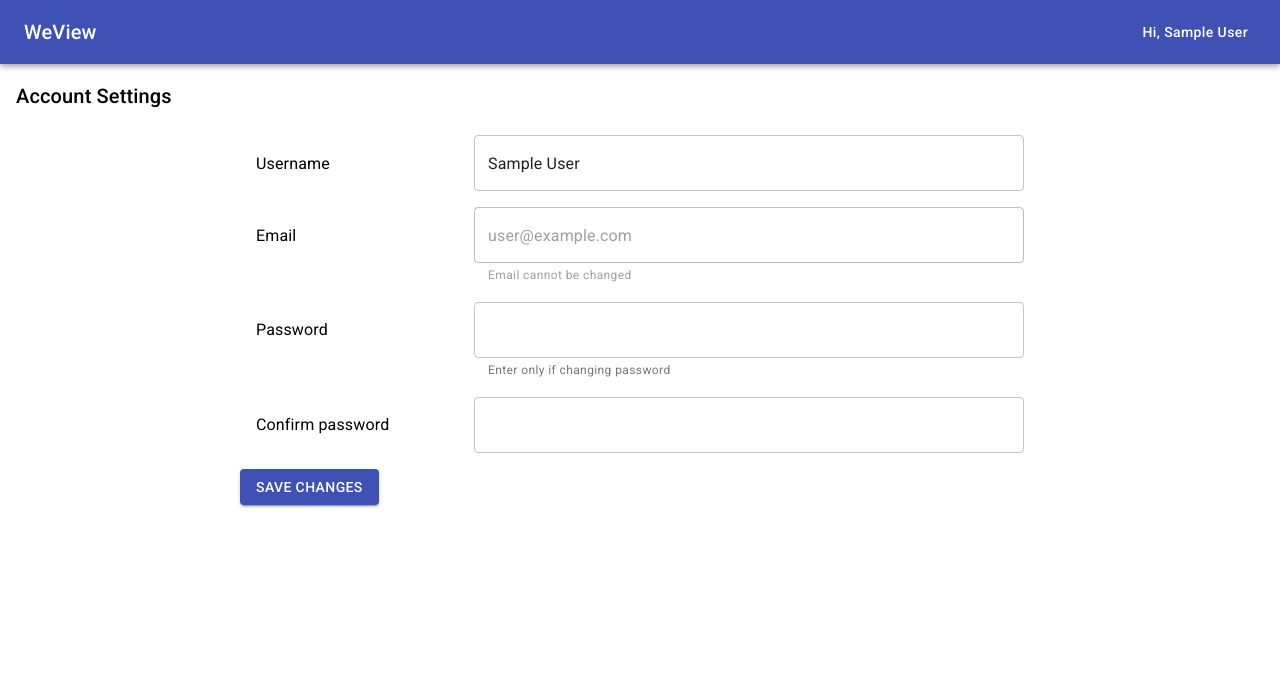
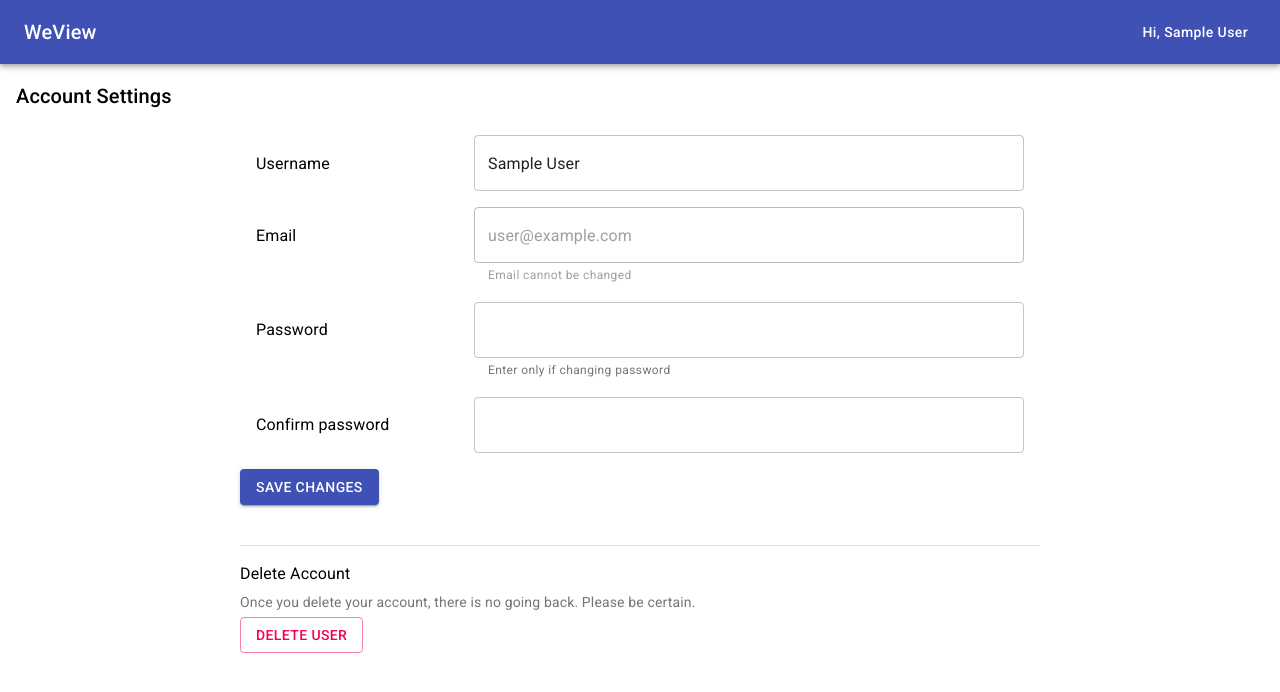
Before and after one commit to lrnxie/weview, a React (Create React App) app: page /settings in a window 1280 px wide. Shown: the top 692 px of the page. Built offline with nearby package versions, Linux system fonts and the light colour scheme; no server answers; the database is empty; sample sign-in values are in the browser's storage.

Commit message:
Allow users to delete account

```diff
--- a/src/components/user/AccountSettings.js
+++ b/src/components/user/AccountSettings.js
@@ -10,6 +10,7 @@ import TextField from "@material-ui/core/TextField";
 import Button from "@material-ui/core/Button";
 
 import { AuthContext } from "../../contexts/AuthContext";
+import DeleteUser from "./DeleteUser";
 
 const useStyles = makeStyles((theme) => ({
   root: {
@@ -174,6 +175,8 @@ const AccountSettings = () => {
             </form>
           )}
         </Formik>
+
+        <DeleteUser />
       </div>
     )
   );
--- /dev/null
+++ b/src/components/user/DeleteUser.js
@@ -0,0 +1,73 @@
+import React, { useContext, useState } from "react";
+import { makeStyles } from "@material-ui/core/styles";
+import Divider from "@material-ui/core/Divider";
+import Typography from "@material-ui/core/Typography";
+import Button from "@material-ui/core/Button";
+import Dialog from "@material-ui/core/Dialog";
+import DialogTitle from "@material-ui/core/DialogTitle";
+import DialogContent from "@material-ui/core/DialogContent";
+import DialogContentText from "@material-ui/core/DialogContentText";
+import DialogActions from "@material-ui/core/DialogActions";
+
+import { AuthContext } from "../../contexts/AuthContext";
+
+const useStyles = makeStyles((theme) => ({
+  root: {
+    marginTop: theme.spacing(5),
+    maxWidth: 800,
+    margin: "auto",
+  },
+  title: {
+    marginTop: theme.spacing(2),
+  },
+}));
+
+const DeleteUser = () => {
+  const classes = useStyles();
+  const { deleteUser } = useContext(AuthContext);
+  const [open, setOpen] = useState(false);
+
+  return (
+    <div className={classes.root}>
+      <Divider />
+      <Typography gutterBottom className={classes.title}>
+        Delete Account
+      </Typography>
+      <Typography gutterBottom variant="body2" color="textSecondary">
+        Once you delete your account, there is no going back. Please be certain.
+      </Typography>
+      <Button
+        variant="outlined"
+        color="secondary"
+        onClick={() => setOpen(true)}
+      >
+        Delete User
+      </Button>
+
+      <Dialog open={open} onClose={() => setOpen(false)}>
+        <DialogTitle>Delete your account?</DialogTitle>
+        <DialogContent>
+          <DialogContentText>
+            You will no longer have access to this account.
+          </DialogContentText>
+        </DialogContent>
+        <DialogActions>
+          <Button onClick={() => setOpen(false)} color="primary">
+            Disagree
+          </Button>
+          <Button
+            onClick={() => {
+              deleteUser();
+              setOpen(false);
+            }}
+            color="secondary"
+          >
+            Agree
+          </Button>
+        </DialogActions>
+      </Dialog>
+    </div>
+  );
+};
+
+export default DeleteUser;
--- a/src/contexts/AuthContext.js
+++ b/src/contexts/AuthContext.js
@@ -51,6 +51,16 @@ export const AuthContextProvider = (props) => {
       .catch((err) => console.log(err.message));
   };
 
+  const deleteUser = () => {
+    auth.currentUser
+      .delete()
+      .then(() => {
+        console.log("User deleted");
+        setUser(null);
+      })
+      .catch((err) => console.log(err.message));
+  };
+
   useEffect(() => {
     const unsbuscribe = auth.onAuthStateChanged((user) => {
       if (user) {
@@ -79,6 +89,7 @@ export const AuthContextProvider = (props) => {
         logOut,
         updateUsername,
         updatePassword,
+        deleteUser,
       }}
     >
       {props.children}
```
